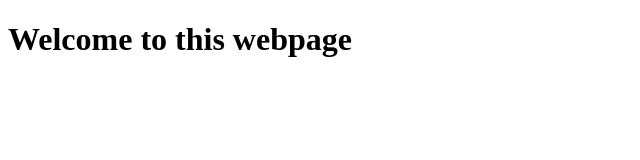
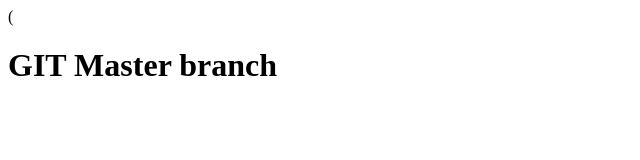
Before and after one commit to MounirBetter/TP, a plain HTML site: page index.html in a window 1280 px wide. Shown: the whole page, without its empty margins (0-640 px from the left). Drawn offline with Linux system fonts and the light colour scheme.

Commit message:
changing the txt

```diff
--- a/index.html
+++ b/index.html
@@ -14,7 +14,5 @@ font-size: 100;
 text-align: center; }
 </style>
 </style>
-	<h1>
-		Welcome to this webpage
-	</h1>
+	(<h1> GIT Master branch </h1>
 </html>
```
